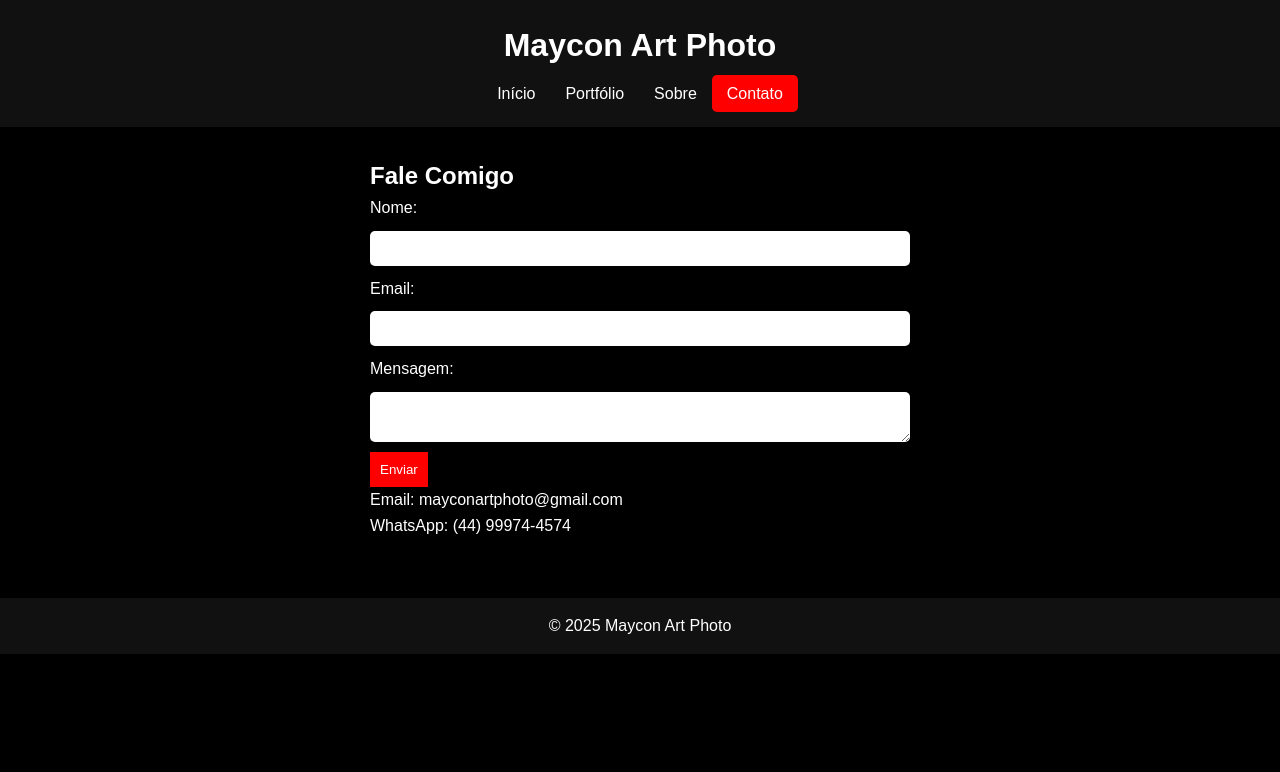
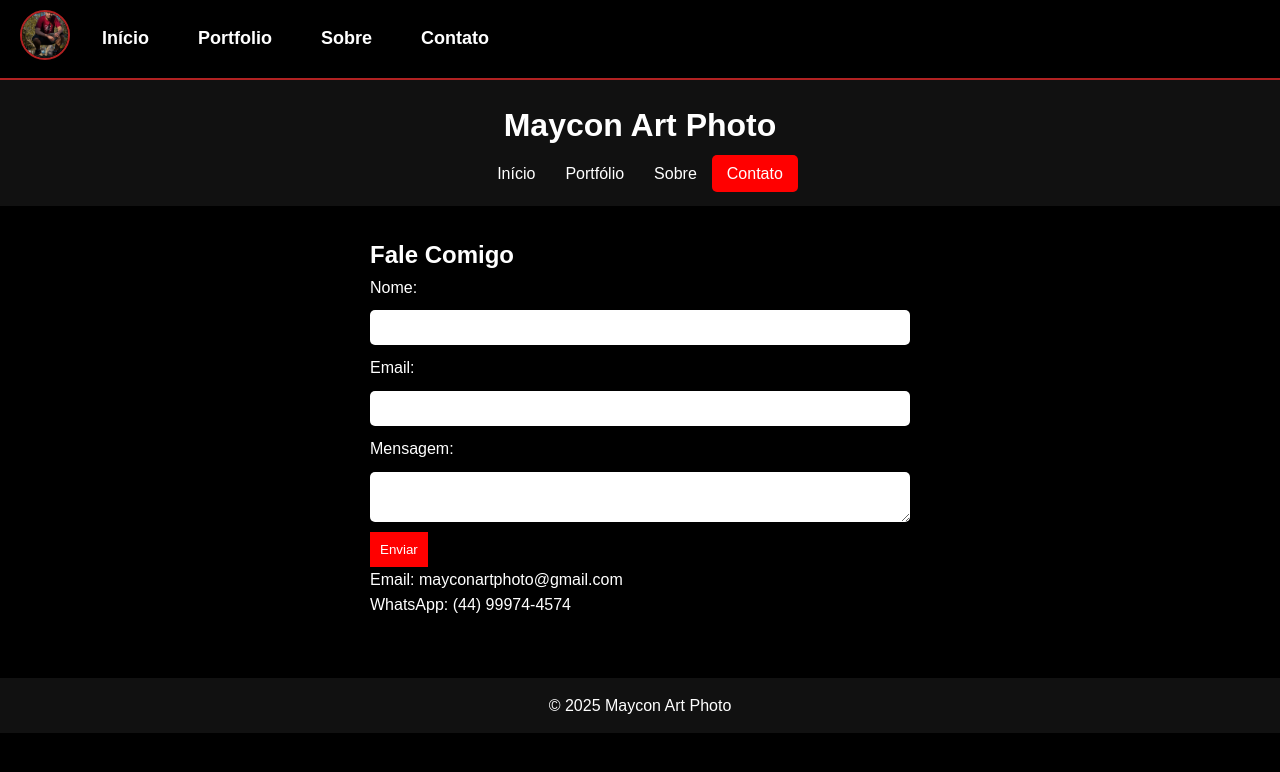
Before and after one commit to maycondev44/maycon_art_photo, a plain HTML site: page contato.html in a window 1280 px wide. Drawn offline with Linux system fonts and the light colour scheme.

Commit message:
adicionar barra de navegação interativa e fotos

```diff
--- a/contato.html
+++ b/contato.html
@@ -8,6 +8,18 @@
   <script defer src="script.js"></script>
 </head>
 <body>
+  <nav class="navbar">
+  <div class="navbar-left">
+    <img src="img/minha-foto.jpg" alt="Foto do Maycon" class="navbar-photo" />
+  </div>
+  <ul class="navbar-menu">
+    <li><a href="index.html" class="nav-link">Início</a></li>
+    <li><a href="portfolio.html" class="nav-link">Portfolio</a></li>
+    <li><a href="sobre.html" class="nav-link">Sobre</a></li>
+    <li><a href="contato.html" class="nav-link">Contato</a></li>
+  </ul>
+</nav>
+
   <header>
     <h1>Maycon Art Photo</h1>
     <nav>
```
Also changed, not shown: index.html (+12 -0 lines), portfolio.html (+12 -0 lines), sobre.html (+12 -0 lines).
